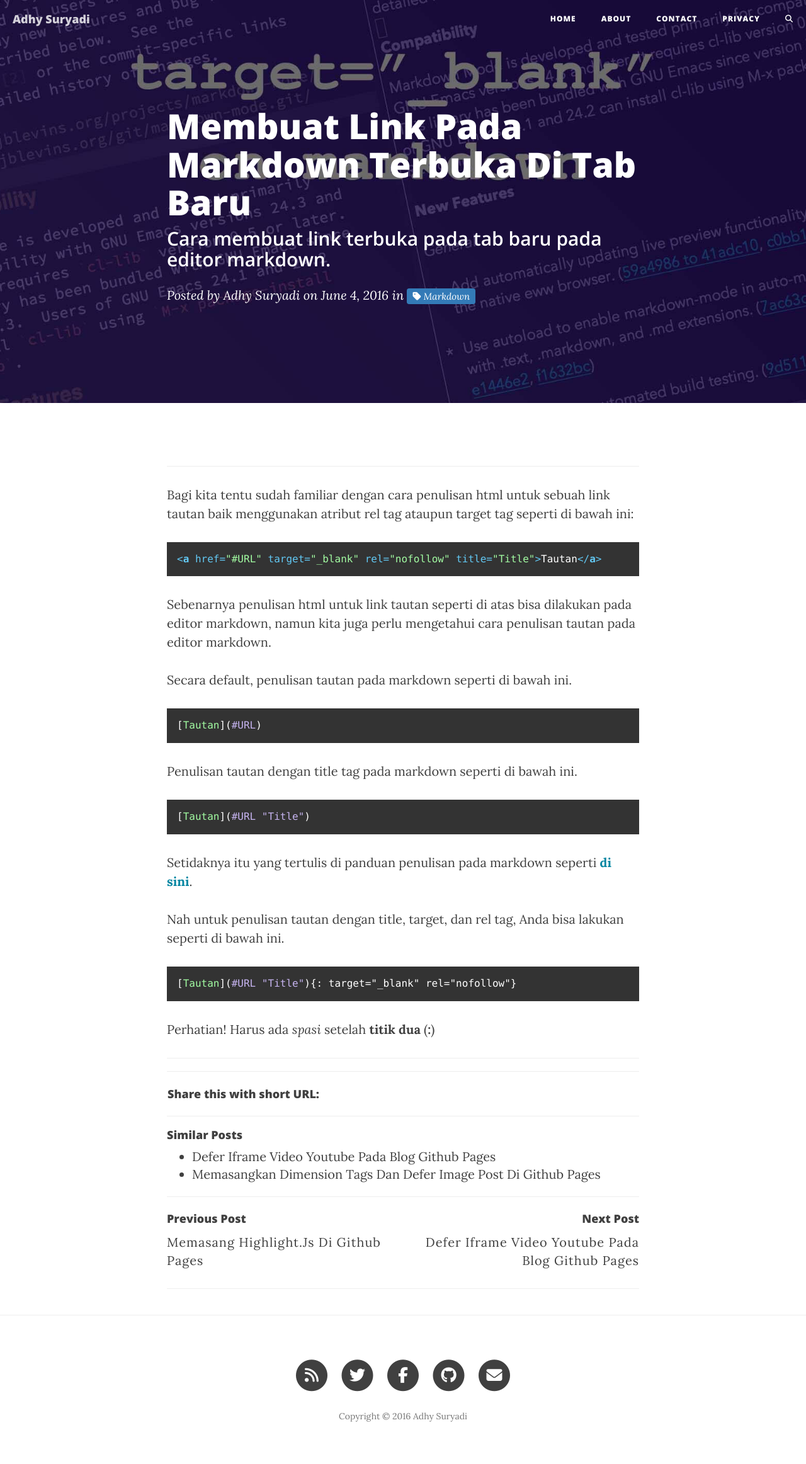
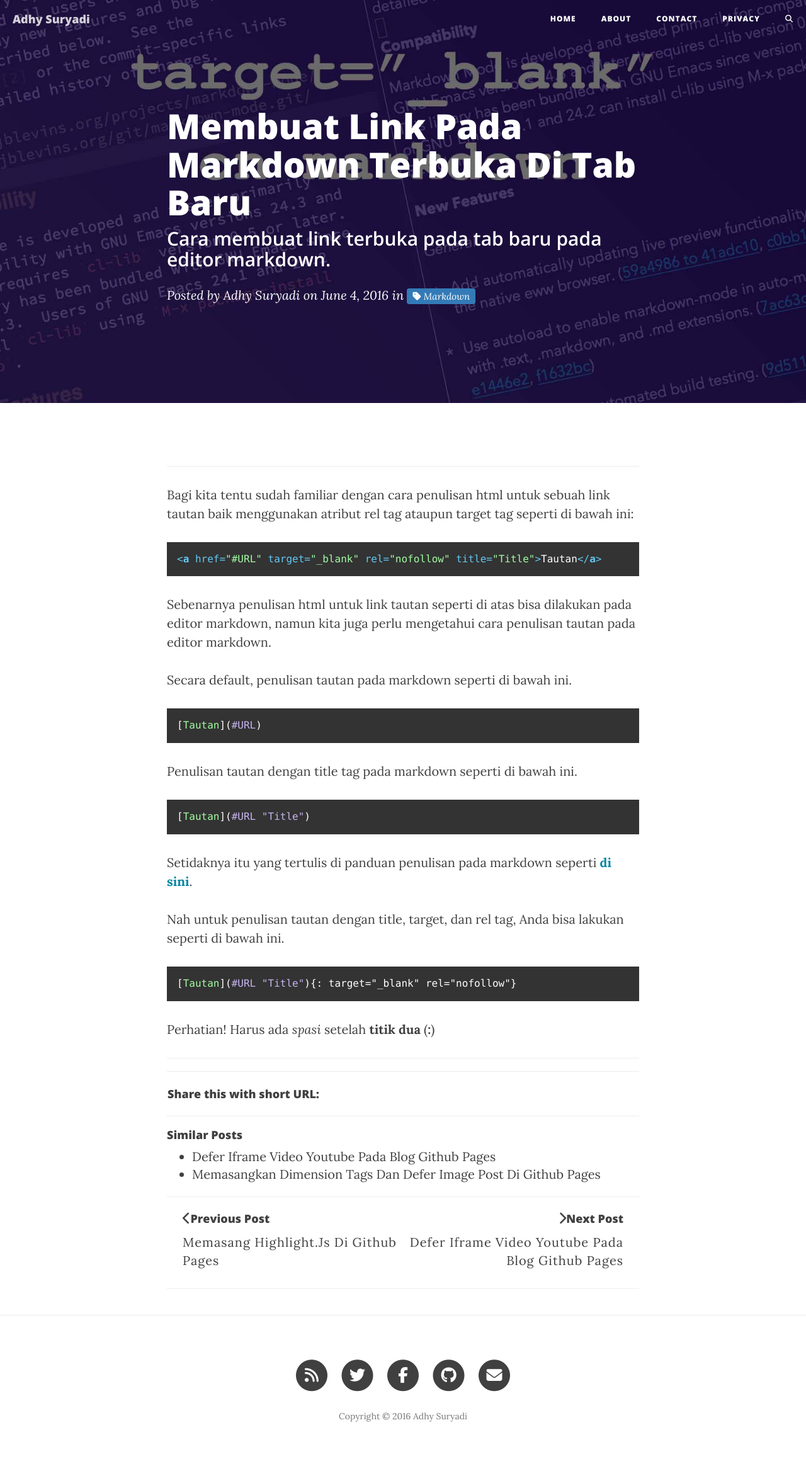
Before and after one commit to KompiAjaib/kompiajaib.github.io, a Jekyll site: the page built from _posts/2016-06-04-membuat-link-terbuka-di-tab-baru.markdown, in a window 1280 px wide. Shown: the whole page at 63% size. Built offline with Jekyll 4.4.1, drawn with Linux system fonts in a browser that asks for light colours; nearby versions of some CDN libraries; comment, search, counter and statistics services are not loaded.

Commit message:
Update clean-blog.css

```diff
--- a/css/clean-blog.css
+++ b/css/clean-blog.css
@@ -374,14 +374,33 @@ form .row:first-child .floating-label-form-group {
 }
 .pager.post li {
   width: 50%;
+  position: relative;
 }
 .pager.post li.previous {
   float: left;
   text-align: left;
+  padding-left: 25px;
 }
 .pager.post li.next {
   float: right;
   text-align: right;
+  padding-right: 25px;
+}
+.pager.post li.previous:before {
+  content: "\f053";
+  font-family: FontAwesome;
+  font-size: 20px;
+  line-height: 1;
+  left: 0;
+  top: 50%;
+}
+.pager.post li.next:before {
+  content: "\f054";
+  font-family: FontAwesome;
+  font-size: 20px;
+  line-height: 1;
+  right: 0;
+  top: 50%;
 }
 .pager li > a,
 .pager li > span {
```
